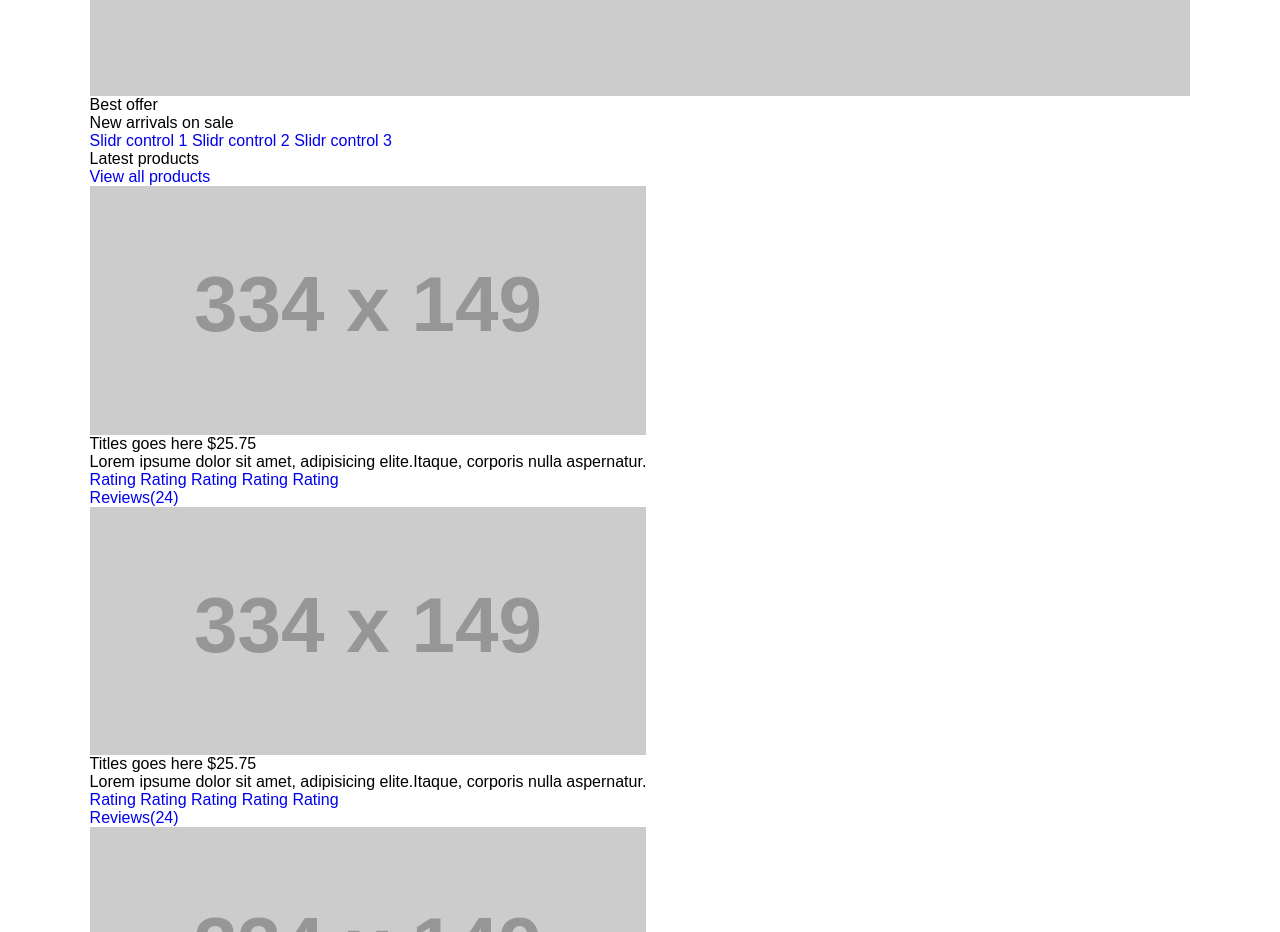
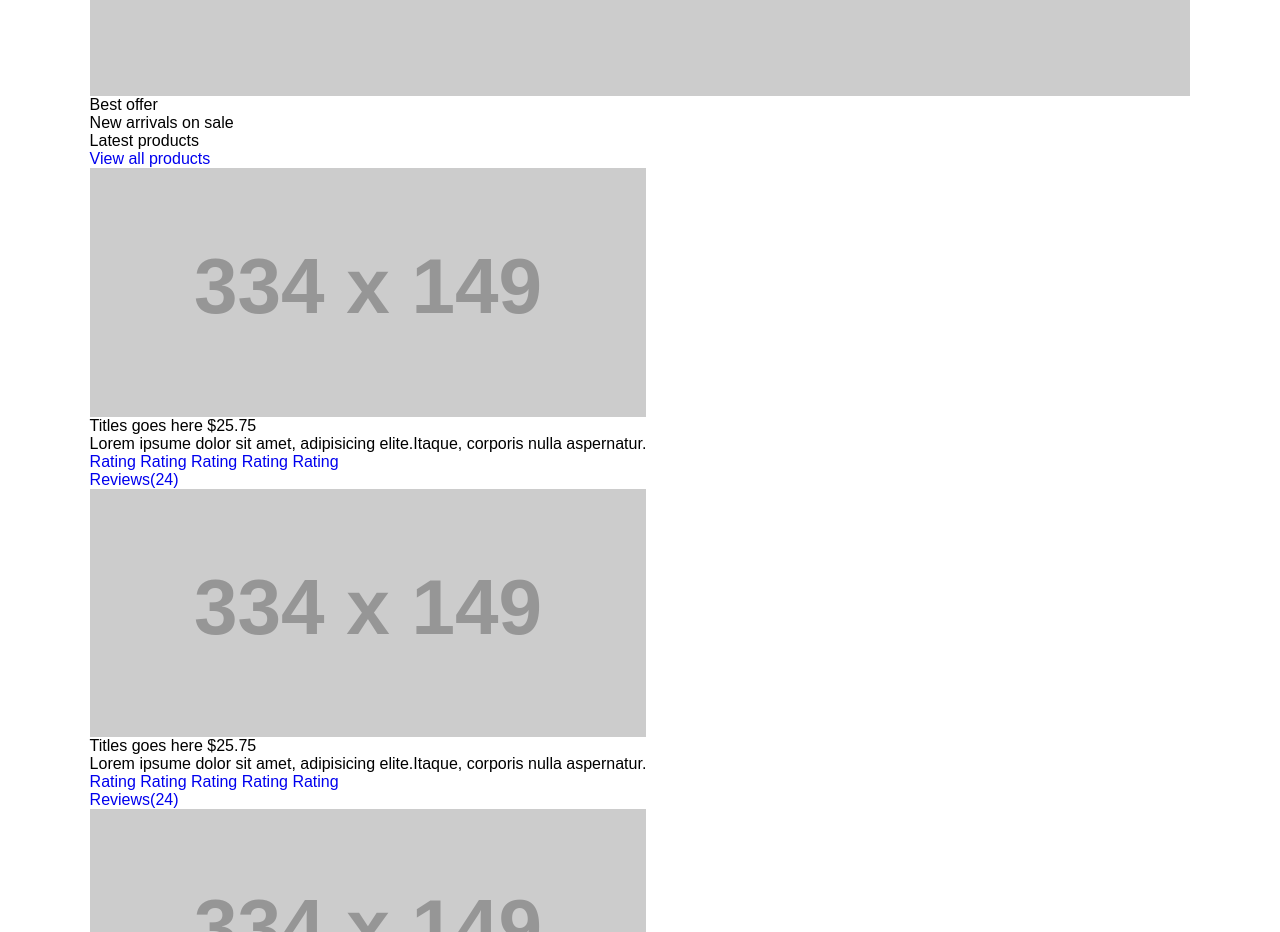
Before and after one commit to dpriyankaprdxn/sixteenClothing, a plain HTML site: page index.html in a window 1280 px wide. Shown: the part 1460-2392 px from the top of the page. Drawn offline with Linux system fonts and the light colour scheme; placeholder pictures from the web are drawn by us.

Commit message:
slider control remove

```diff
--- a/index.html
+++ b/index.html
@@ -84,17 +84,6 @@
                 <span>Best offer</span>
                 <h2>New arrivals on sale</h2>
               </div>
-            </li>
-          </ul>
-          <ul>
-            <li>
-              <a href="#FIXME" class="slider-control" title="slider-control">Slidr control 1</a>
-            </li>
-            <li>
-              <a href="#FIXME" class="slider-control" title="slider-control">Slidr control 2</a>
-            </li>
-            <li>
-              <a href="#FIXME" class="slider-control" title="slider-control">Slidr control 3</a>
             </li>
           </ul>
         </div>
```
